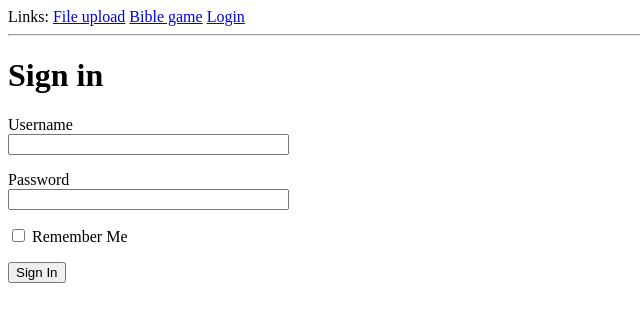
After one commit to reich6534/SumoPY, a Flask app: page /login in a window 1280 px wide. The commit adds this page. Shown: the top 322 px of the page, without its empty margins (0-640 px from the left). Run offline with Flask 2, Linux system fonts and the light colour scheme.

Commit message:
added login form and header bar

```diff
--- a/bmc/__init__.py
+++ b/bmc/__init__.py
@@ -1,5 +1,7 @@
 from flask import Flask
+from bmc.config import Config
 
 bmc_app = Flask(__name__)
+bmc_app.config.from_object(Config)
 
 from bmc import routes
--- /dev/null
+++ b/bmc/config.py
@@ -0,0 +1,4 @@
+import os
+
+class Config(object):
+    SECRET_KEY = os.environ.get('SECRET_KEY') or 'hardcoded-string'
--- /dev/null
+++ b/bmc/forms.py
@@ -0,0 +1,9 @@
+from flask_wtf import FlaskForm
+from wtforms import StringField, PasswordField, BooleanField, SubmitField
+from wtforms.validators import DataRequired
+
+class LoginForm(FlaskForm):
+    username = StringField('Username', validators=[DataRequired()])
+    password = PasswordField('Password', validators=[DataRequired()])
+    remember_me = BooleanField('Remember Me')
+    submit = SubmitField('Sign In')
--- a/bmc/routes.py
+++ b/bmc/routes.py
@@ -1,5 +1,6 @@
 from bmc import bmc_app
 from bmc.library import Library
+from bmc.forms import LoginForm
 from werkzeug.utils import secure_filename
 from flask import render_template
 from flask import request, flash, redirect, url_for
@@ -65,3 +66,12 @@ def result():
             return render_template('error.html')
     else:
         return render_template('error.html')
+
+@bmc_app.route('/login', methods = ['GET', 'POST'])
+def login():
+    form = LoginForm()
+    if (form.validate_on_submit()):
+        flash('Login requested for user {}, remember_me={}'.format(
+            form.username.data, form.remember_me.data))
+        return redirect(url_for('potato'))
+    return render_template('login.html', form = form)
--- a/bmc/templates/layout.html
+++ b/bmc/templates/layout.html
@@ -4,6 +4,23 @@
     </head>
 
     <body>
+        <div>
+            Links:
+            <a href="{{  url_for('potato')  }}">File upload</a>
+            <a href="{{  url_for('enter')  }}">Bible game</a>
+            <a href="{{  url_for('login')  }}">Login</a>
+        </div>
+
+        <hr>
+        {% with messages = get_flashed_messages() %}
+        {% if messages %}
+        <ul>
+            {% for message in messages %}
+            <li>{{ message }}</li>
+            {% endfor %}
+        </ul>
+        {% endif %}
+        {% endwith %}
 
         {% block content %}
 
--- /dev/null
+++ b/bmc/templates/login.html
@@ -0,0 +1,26 @@
+{% extends "layout.html" %}
+
+{% block content %}
+
+<h1>Sign in</h1>
+<form action="" method="POST" novalidate>
+    {{ form.hidden_tag() }}
+    <p>
+        {{ form.username.label }}<br>
+        {{ form.username(size=32) }}
+        {% for error in form.username.errors %}
+        <span style="color: red;">[{{ error }}]</span>
+        {% endfor %}
+    </p>
+    <p>
+        {{ form.password.label }}<br>
+        {{ form.password(size=32) }}
+        {% for error in form.password.errors %}
+        <span style="color: red;">[{{ error }}]</span>
+        {% endfor %}
+    </p>
+    <p>{{ form.remember_me() }} {{ form.remember_me.label }}</p>
+    <p>{{ form.submit() }}</p>
+</form>
+
+{% endblock %}
```
